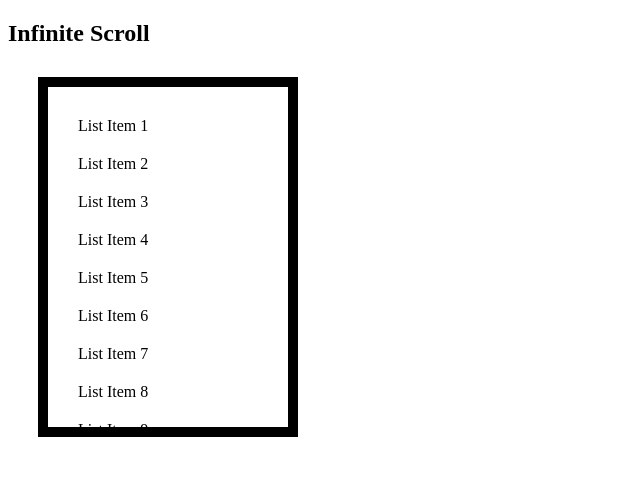
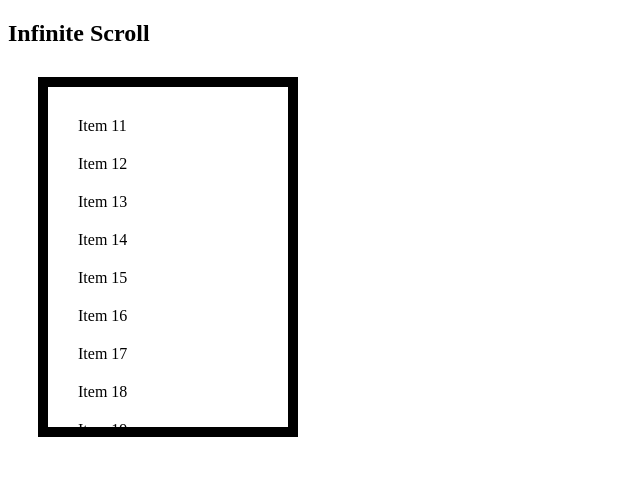
Before and after one commit to acciojob/infinite-scroll-rohan7745, a website: page main.html in a window 1280 px wide. Shown: the whole page, without its empty margins (0-640 px from the left). Drawn offline with Linux system fonts and the light colour scheme.

Commit message:
created a submission

```diff
--- a/main.html
+++ b/main.html
@@ -11,7 +11,7 @@
   <body>
     <h2>Infinite Scroll</h2>
     <main>
-      <ol id="myList"></ol>
+      <ol id="infi-list"></ol>
     </main>
     <script src="./script.js"></script>
   </body>
--- a/script.js
+++ b/script.js
@@ -1,28 +1,35 @@
-//your code here!
-document.addEventListener("DOMContentLoaded", function() {
-    // Function to add list items
-    function addListItems() {
-        const myList = document.getElementById("myList");
+document.addEventListener("DOMContentLoaded", function () {
+  const infiList = document.getElementById("infi-list");
+  let page = 1; // To keep track of the current page
+  const itemsPerPage = 10; // Number of items to load per page
+  let loading = false; // To prevent multiple simultaneous requests
 
-        // Add 10 list items by default
-        for (let i = 1; i <= 10; i++) {
-            const listItem = document.createElement("li");
-            listItem.textContent = "List Item " + i;
-            myList.appendChild(listItem);
-        }
+  // Function to load more items
+  function loadMoreItems() {
+    if (loading) return; // Prevent multiple simultaneous requests
+    loading = true;
 
-        // When the user scrolls to the end of the list, add 2 more list items
-        myList.addEventListener("scroll", function() {
-            if (myList.scrollTop + myList.clientHeight >= myList.scrollHeight) {
-                for (let i = 1; i <= 2; i++) {
-                    const listItem = document.createElement("li");
-                    listItem.textContent = "List Item " + (myList.children.length + i);
-                    myList.appendChild(listItem);
-                }
-            }
-        });
+    // Simulate an API call to fetch more data (you can replace this with a real API call)
+    setTimeout(() => {
+      for (let i = 1; i <= itemsPerPage; i++) {
+        const listItem = document.createElement("li");
+        listItem.textContent = "Item " + (page * itemsPerPage + i);
+        infiList.appendChild(listItem);
+      }
+      page++; // Increment the page number
+      loading = false;
+    }, 1000); // Simulated delay (replace with actual data fetching)
+  }
+
+  // Initial load of items
+  loadMoreItems();
+
+  // Load more items when user scrolls to the bottom
+  window.addEventListener("scroll", function () {
+    if (
+      window.innerHeight + window.scrollY >= document.body.offsetHeight - 200
+    ) {
+      loadMoreItems();
     }
-
-    // Call the function to add list items
-    addListItems();
+  });
 });
--- a/styles.css
+++ b/styles.css
@@ -1,4 +1,4 @@
-#myList {
+#infi-list {
   width: 200px;
   height: 300px;
   overflow: auto;
```
